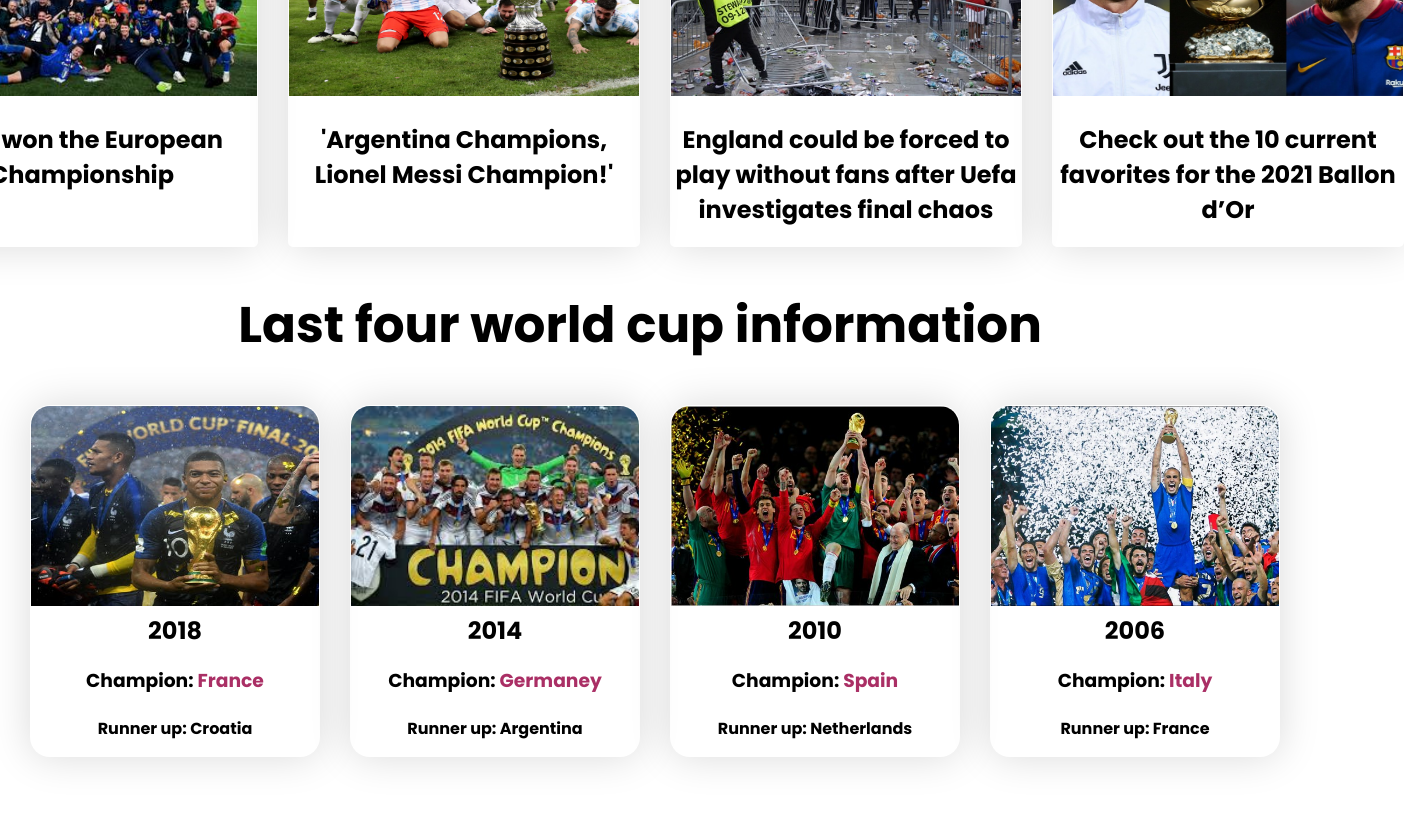
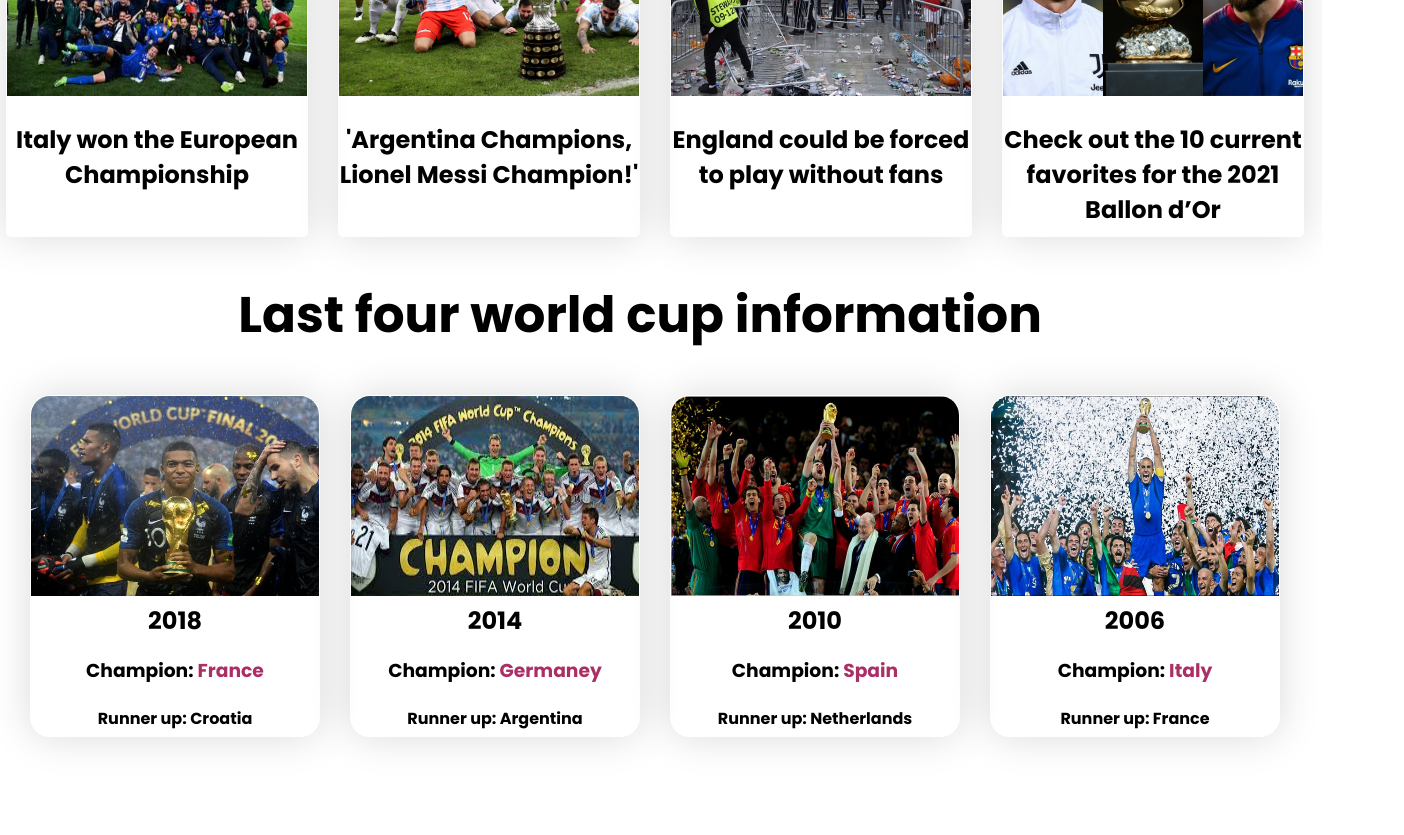
Before and after one commit to Saiful182/Responsive_football_menu, a plain HTML site: page index.html in a window 1280 px wide. Shown: the part 2940-3775 px from the top of the page, 1404 px wide, since content can reach past the window. Drawn offline with Linux system fonts and the light colour scheme.

Commit message:
style changed

```diff
--- a/index.html
+++ b/index.html
@@ -168,7 +168,7 @@
                 </div>
                 <div class="news">
                     <img src="images/News/england fans.jpg" alt="">
-                    <h2>England could be forced to play without fans after Uefa investigates final chaos</h2>
+                    <h2>England could be forced to play without fans </h2>
                     <a href="https://www.theguardian.com/football/2021/jul/13/uefa-charges-fa-over-england-fans-behaviour-at-euro-2020-final"
                         target="_blank">
                         <p>England face being handed a stadium ban by Uefa after the governing body opened an
--- a/style.css
+++ b/style.css
@@ -121,21 +121,20 @@ body{
  .news ,.date{
      border: 1px solid transparent;
      border-radius: 5px;
-     width: 350px;
-     height: 350px;
+     width: 300px;
+     height: 340px;
      box-shadow: 0px 0px 40px 0px #00000026;
-
      margin-left: 30px;
 
 
  }
  .news:hover p{
     display: block;
-    width: 350px;
+    width: 300px;
 
  }
  .news img, .date img{
-     width: 350px;
+     width: 300px;
      height: 200px;
  }
  .news:hover img{
```
